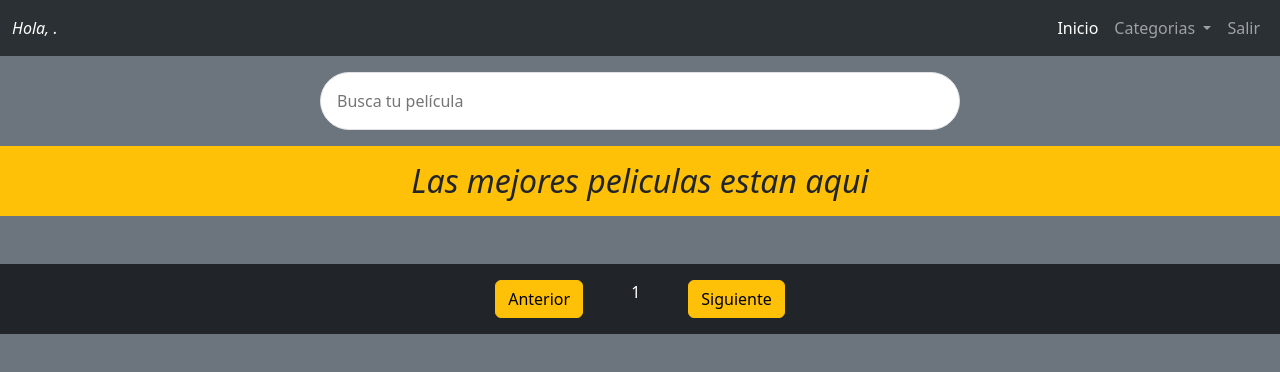
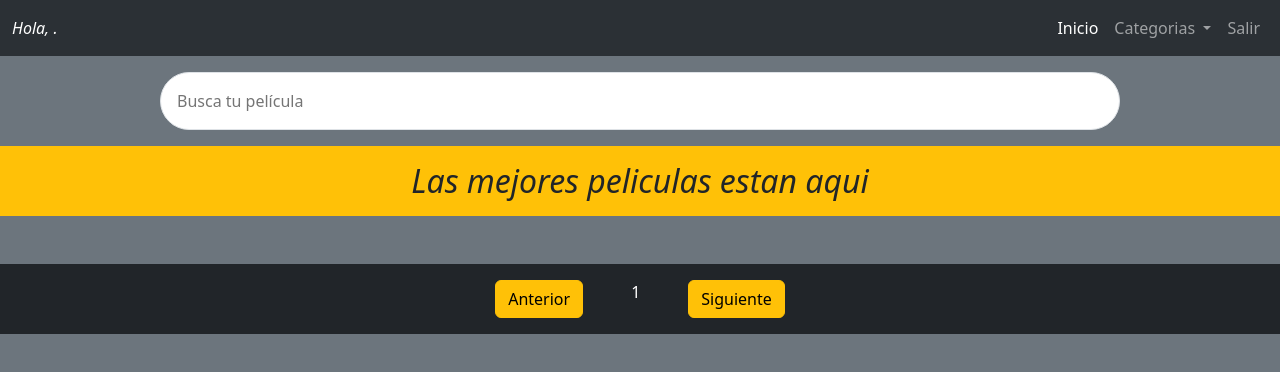
Before and after one commit to waku1044/API-de-pel-culas, a plain HTML site: page assets/pages/home.html in a window 1280 px wide. Drawn offline with nearby package versions, Linux system fonts and the light colour scheme; no server answers.

Commit message:
se modifica w de search

```diff
--- a/assets/pages/home.html
+++ b/assets/pages/home.html
@@ -44,7 +44,7 @@
           </nav>
     </header>
     <div class="d-flex justify-content-center">
-      <input type="search" placeholder="Busca tu película" class="w-50 border rounded-pill my-3 p-3" data-search>
+      <input type="search" placeholder="Busca tu película" class="w-75 border rounded-pill my-3 p-3" data-search>
   </div>
 
     <h2 class="text-center bg-warning py-3"><i>Las mejores peliculas estan aqui</i></h2>
```
